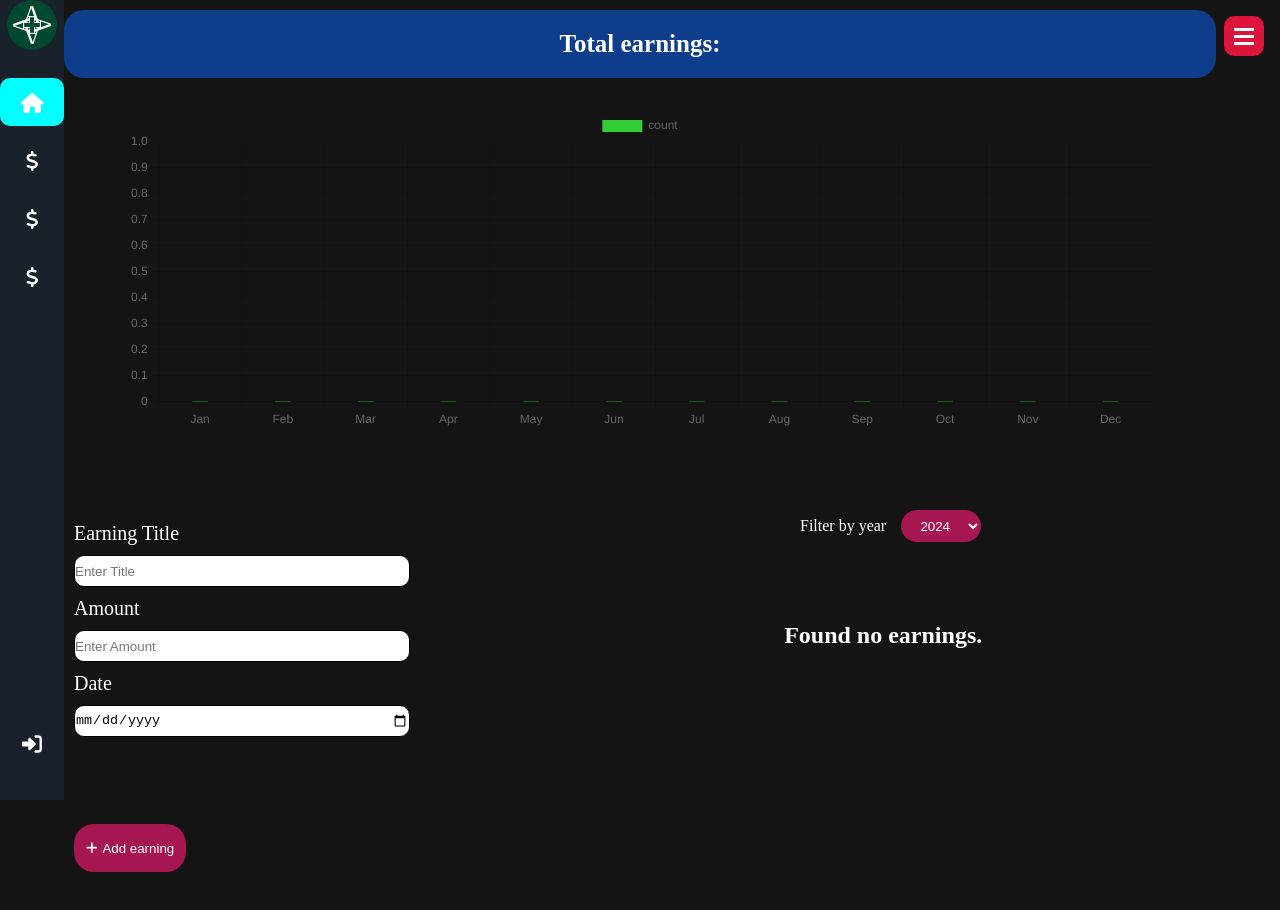
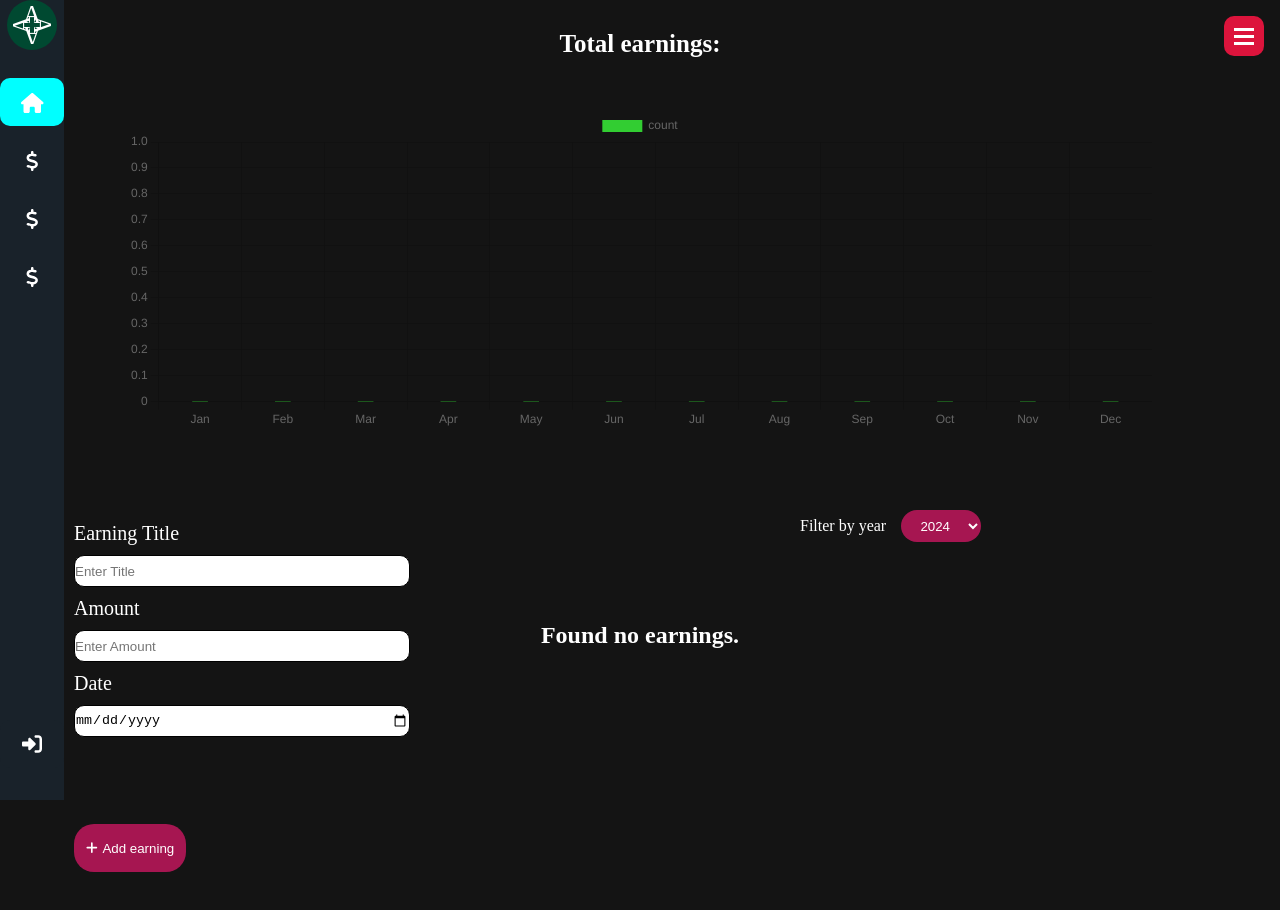
Before and after one commit to rodis00/expense-tracker, a React (Create React App) app in the folder frontend/: page /earnings in a window 1280 px wide. Shown: the top 910 px of the page. Built offline with nearby package versions, Linux system fonts and the light colour scheme.

Commit message:
changing styles to define different colors and size

```diff
--- a/frontend/src/components/ExpensesEarnings/UserData.module.css
+++ b/frontend/src/components/ExpensesEarnings/UserData.module.css
@@ -1,18 +1,15 @@
 .section {
-  width: 60%;
+  width: 100%;
   min-height: 80vh;
   position: relative;
-  left: 60%;
-  transform: translateX(-35%);
   margin-top: 10rem;
 }
 
 .total {
   text-align: center;
   padding: 20px 0;
-  background-color: #0e3d8b;
   color: white;
-  width: 90%;
+  width: 80%;
   margin: 10px auto 0 auto;
   border-radius: 20px;
   font-size: 25px;
@@ -20,10 +17,10 @@
 
 .total__span {
   padding-left: 5px;
-  color: crimson;
+  color: red;
 }
 
 .total__span2 {
   padding-left: 5px;
-  color: forestgreen;
+  color: limegreen;
 }
```
